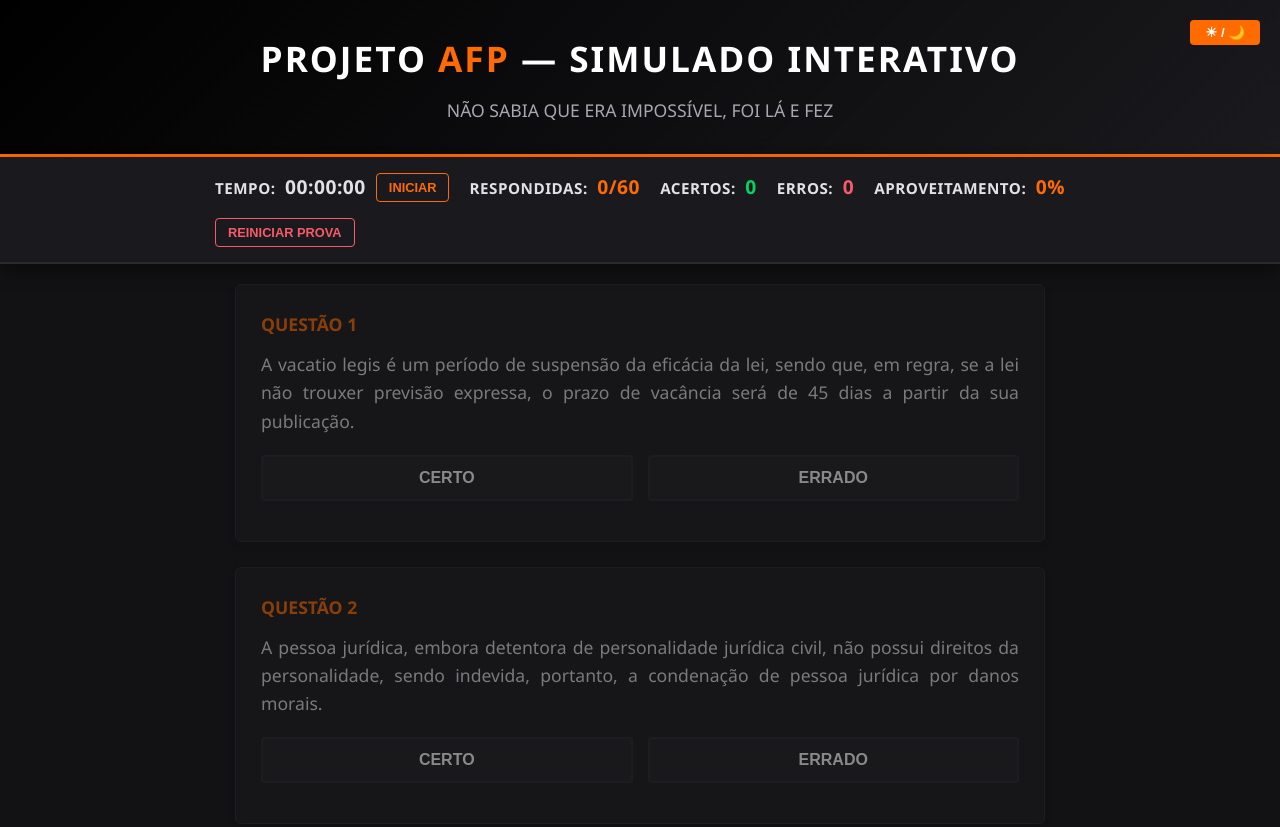
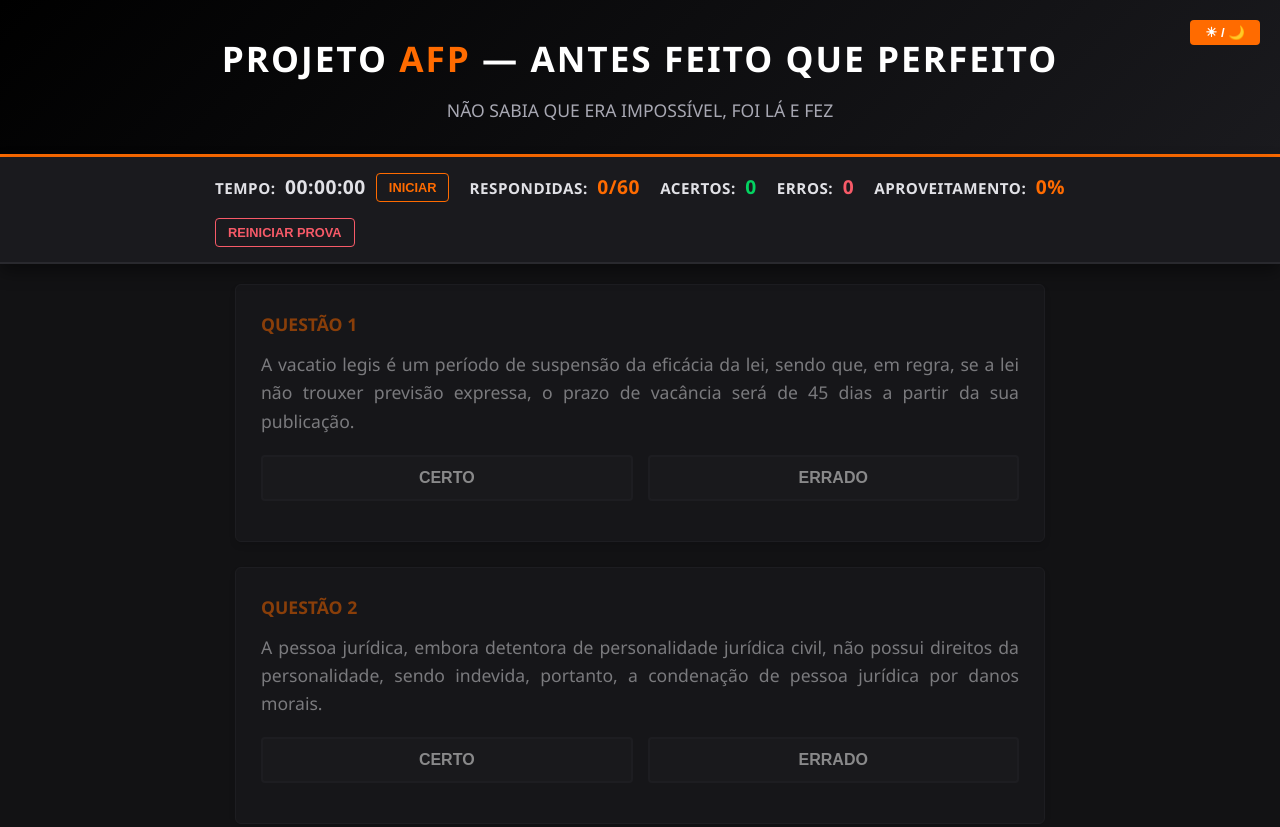
Before and after one commit to rodrigo1994336-netizen/Direito-Civil, a plain HTML site: page index.html in a window 1280 px wide. Shown: the top 827 px of the page. Drawn offline with Linux system fonts and the light colour scheme.

Commit message:
Atualizar o index.html

```diff
--- a/index.html
+++ b/index.html
@@ -60,7 +60,7 @@
 <body>
 
 <header>
-    <h1>PROJETO <span>AFP</span> — SIMULADO INTERATIVO</h1>
+    <h1>PROJETO <span>AFP</span> — ANTES FEITO QUE PERFEITO</h1>
     <p>NÃO SABIA QUE ERA IMPOSSÍVEL, FOI LÁ E FEZ</p>
     <button class="theme-btn" onclick="toggleTheme()">☀ / 🌙</button>
 </header>
```
